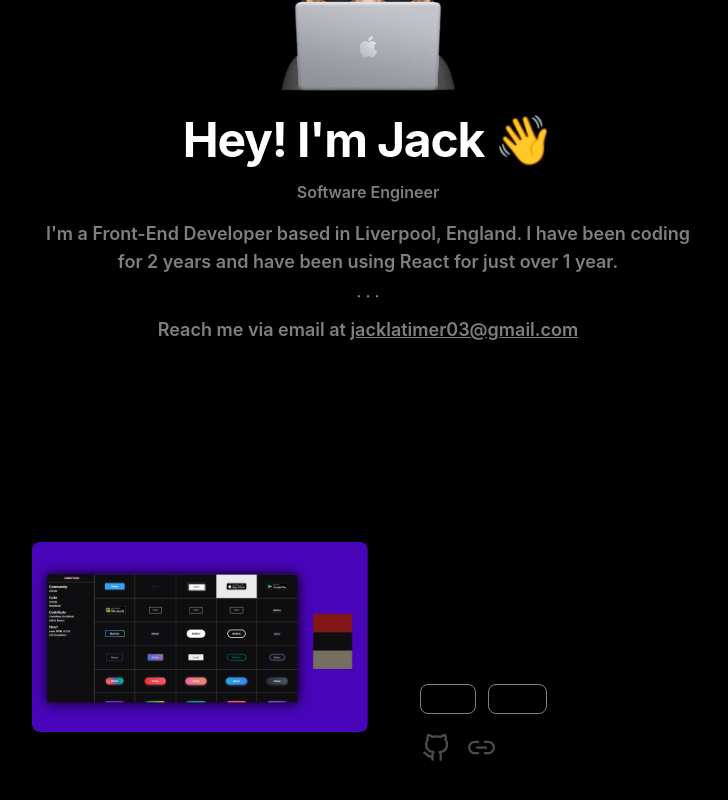
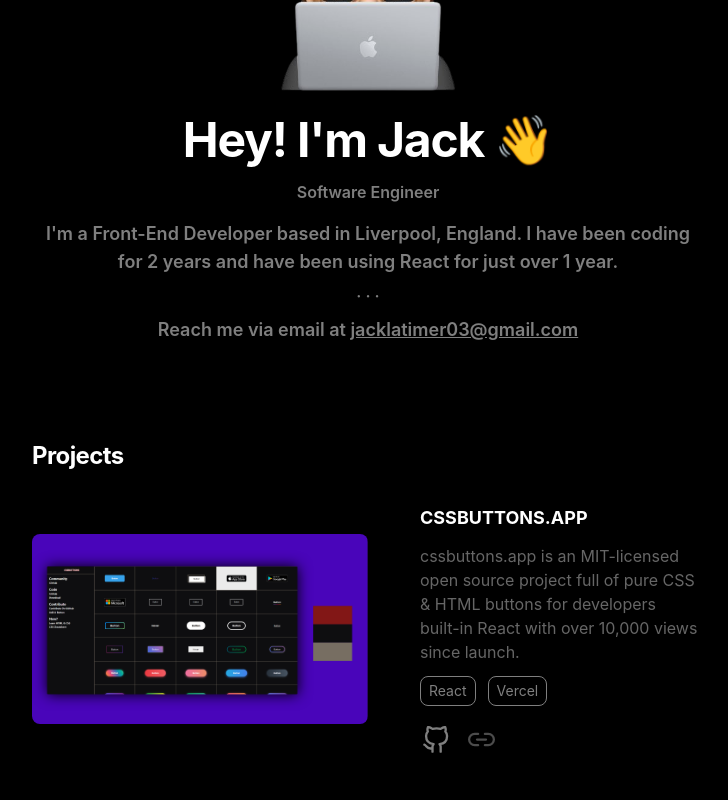
Before and after one commit to r1/jacklatimer.dev, a Next.js app: page / in a window 1280 px wide. Shown: the part 272-1072 px from the top of the page, without its empty margins (272-1000 px from the left). Built offline with nearby package versions, Linux system fonts and the light colour scheme; what @tailwindcss/typography would draw is missing.

Commit message:
done(colors): removed light mode

```diff
--- a/components/Container.js
+++ b/components/Container.js
@@ -1,11 +1,8 @@
 import { useState, useEffect } from "react";
-import { useTheme } from "next-themes";
 import NextLink from "next/link";
-import Footer from "./Footer";
 
-export default function Container({ children, dir, pos, atHome, isMobile }) {
+export default function Container({ children }) {
   const [mounted, setMounted] = useState(false);
-  const { theme, setTheme } = useTheme();
 
   useEffect(() => setMounted(true), []);
 
--- a/components/Project/Projects.js
+++ b/components/Project/Projects.js
@@ -3,7 +3,7 @@
 
 const ExternalLink = ({ href, children }) => (
   <a
-    className="text-gray-700 transition hover:text-gray-500"
+    className="transition text-gray-500"
     target="_blank"
     rel="noopener noreferrer"
     href={href}
@@ -16,7 +16,7 @@
   return (
     <>
       <section id="projects">
-        <h3 className="text-2xl font-bold tracking-tight text-black md:text-4xl dark:text-white">
+        <h3 className="text-2xl font-bold tracking-tight md:text-4xltext-white">
           Projects
         </h3>
         <div className="my-5 space-y-14">
@@ -36,17 +36,17 @@
               />
               <div className="flex flex-col w-full mx-1 my-3 space-y-3 overflow-auto md:w-5/12 ">
                 <a href={project.url}>
-                  <h3 className="text-lg font-bold text-black uppercase dark:text-white">
+                  <h3 className="text-lg font-bold uppercase text-white">
                     {project.title}
                   </h3>
                 </a>
-                <p className="text-black dark:text-gray-600">
+                <p className="text-gray-600">
                   {project.description}
                 </p>
                 <div className="flex pb-2 space-x-3 overflow-auto">
                   {project.tools.map((disc, index) => (
                     <span
-                      className="flex px-2 py-1 text-sm text-black border border-gray-500 rounded-lg dark:text-gray-500"
+                      className="flex px-2 py-1 text-sm border border-gray-500 rounded-lg text-gray-500"
                       key={index}
                     >
                       {disc}
--- a/components/Skills/Skills.js
+++ b/components/Skills/Skills.js
@@ -4,14 +4,12 @@
 import { makeStyles } from "@material-ui/core/styles";
 import Image from "next/image";
 
-// Styles override
 const useStyles = makeStyles({
   root: {
     color: "white",
   },
 });
 
-// Sections with my skills displayed
 function Skills() {
   const classes = useStyles();
 
--- a/pages/index.js
+++ b/pages/index.js
@@ -9,7 +9,7 @@
 export default function Home() {
   return (
     <LayoutGA>
-      <body className="bg-black text-black">
+      <body className="bg-black text-white">
         <Container>
           <div>
             <Head>
@@ -34,15 +34,18 @@
                 Software Engineer
               </div>
               <h2 className="mb-2 text-lg font-semibold text-gray-500 text-center mx-auto">
-                I'm a Front-End Developer based in Liverpool, England. I
-                have been coding for 2 years and have been using React
-                for just over 1 year.
+                I'm a Front-End Developer based in Liverpool, England. I have
+                been coding for 2 years and have been using React for just over
+                1 year.
               </h2>
               <h2 className="mb-2 font-semibold text-gray-500 text-center mx-auto">
                 · · ·
               </h2>
               <h2 className="mb-24 text-lg font-semibold text-gray-500 text-center mx-auto">
-                Reach me via email at <a href="mailto:jacklatimer03@gmail.com" className="underline">jacklatimer03@gmail.com</a>
+                Reach me via email at{" "}
+                <a href="mailto:jacklatimer03@gmail.com" className="underline">
+                  jacklatimer03@gmail.com
+                </a>
               </h2>
               <Projects />
               <Skills />
```
